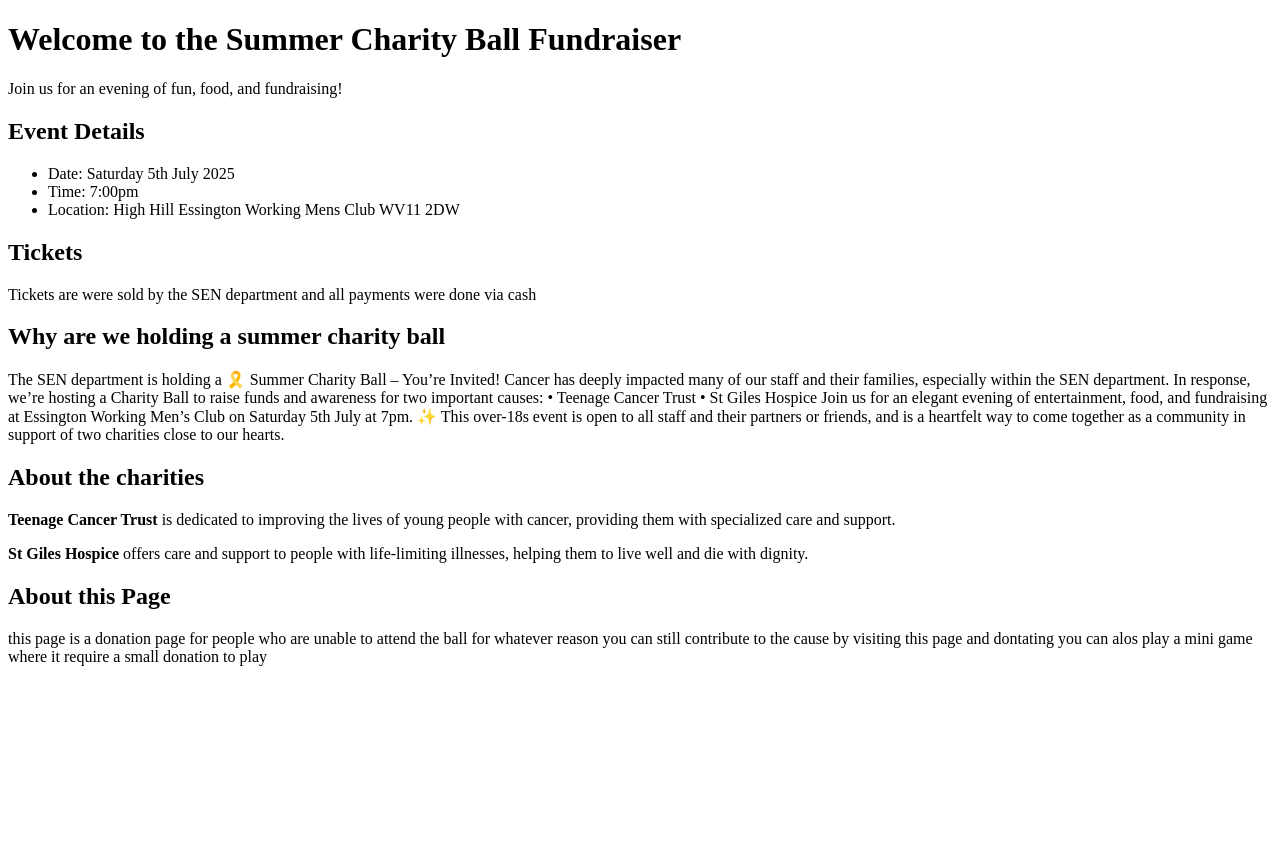
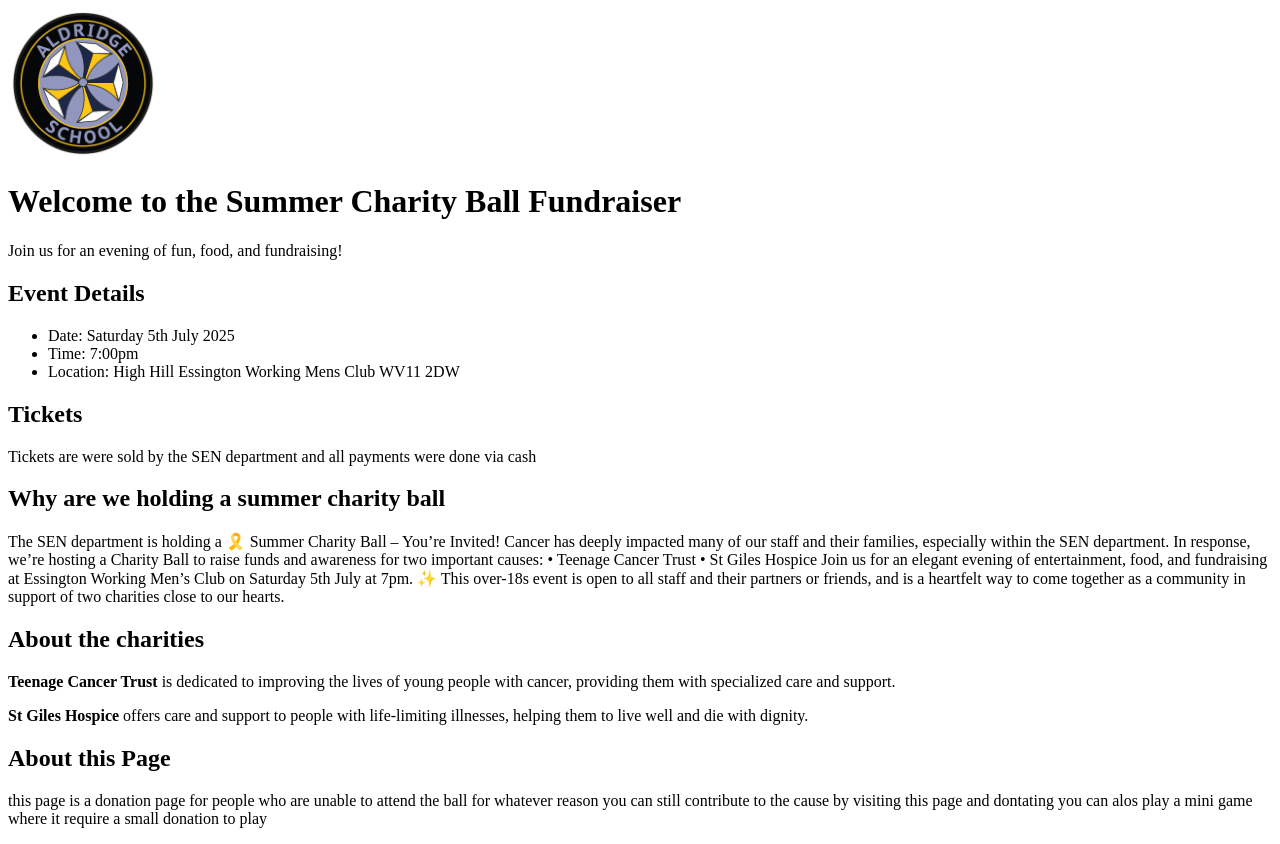
Before and after one commit to lou437104/The-giving-heart, a plain HTML site: page index.html in a window 1280 px wide. Before the commit the page ends 800 px from the top, so only its background shows below. Drawn offline with Linux system fonts and the light colour scheme.

Commit message:
commit index.html

```diff
--- a/index.html
+++ b/index.html
@@ -6,9 +6,11 @@
     <title>Summer Charity Ball Fundraiser Page</title>
 </head>
 <body>
+    <header>
+        <img src="images/school-logo.png" alt="aldridge school logo" style="width: 150px; height: auto;">
     <h1>Welcome to the Summer Charity Ball Fundraiser</h1>
     <p>Join us for an evening of fun, food, and fundraising!</p>
-
+</header>
     <h2>Event Details</h2>
     <ul>
         <li>Date: Saturday 5th July 2025</li>
```
